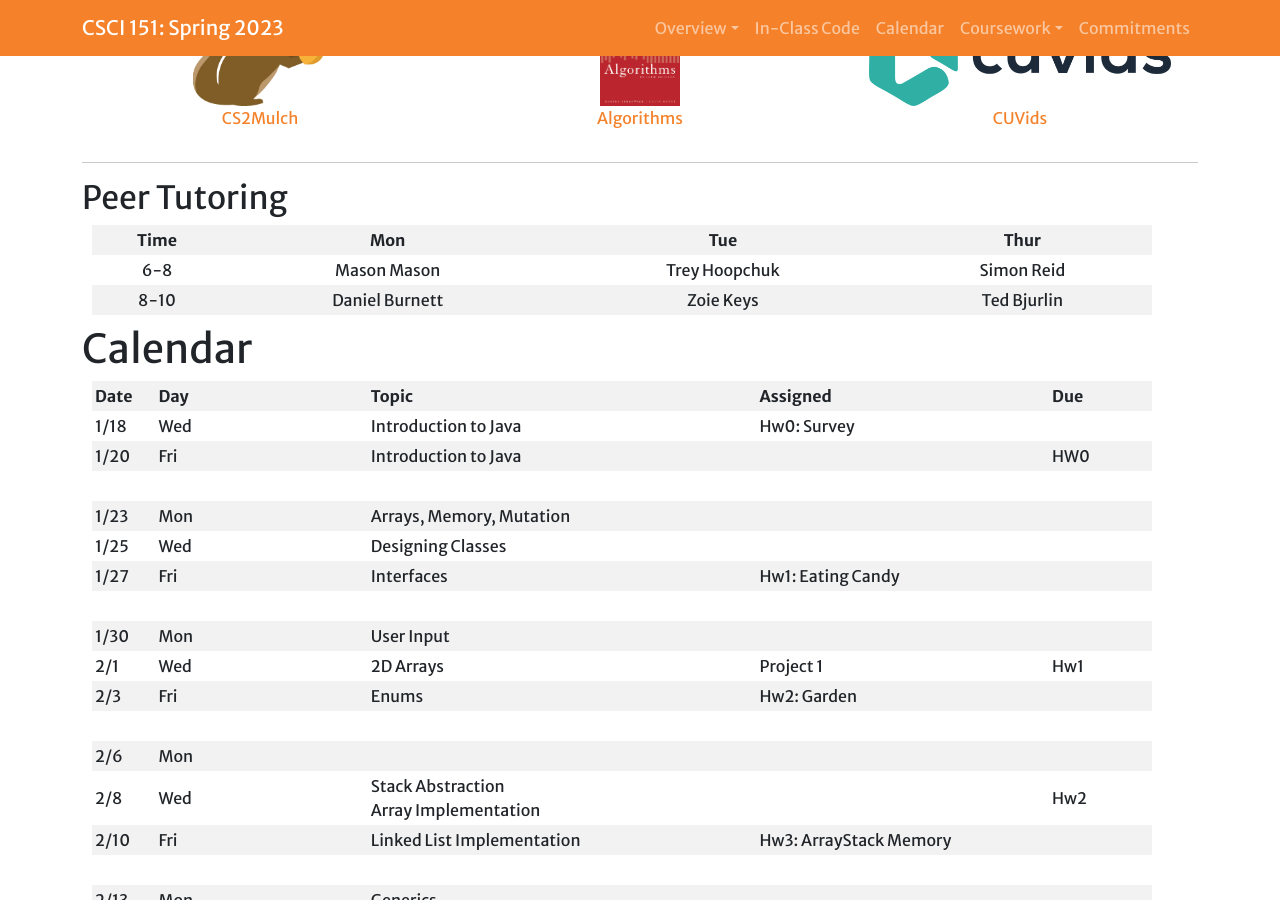
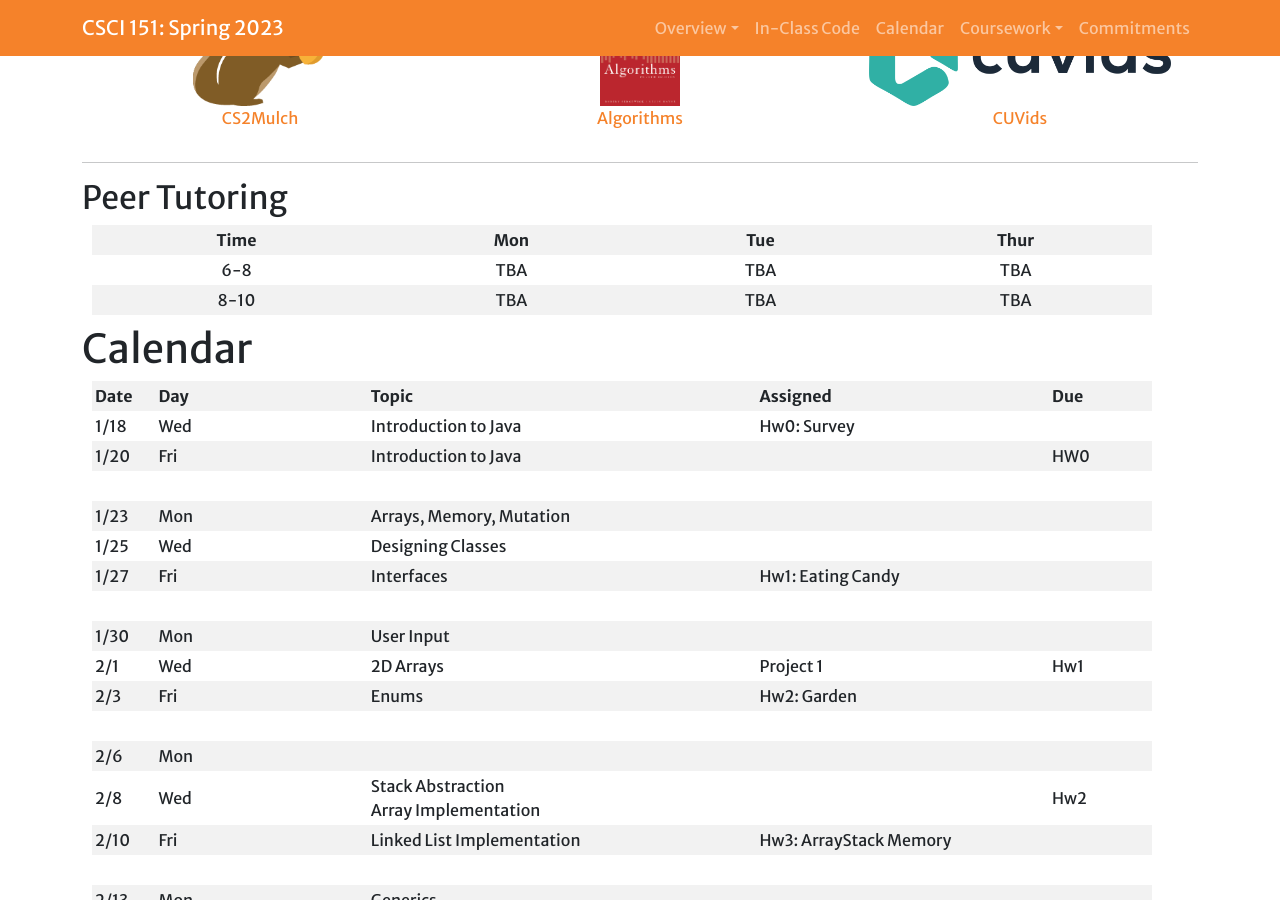
Before and after one commit to Hendrix-CS/csci151, a Jekyll site: the page built from index.md, in a window 1280 px wide and 900 px high, scrolled down 1468 px. Built offline with Jekyll 4.4.1, drawn with Linux system fonts in a browser that asks for light colours; a script that is not in the unit is left out; our own code applies the rules of GitHub Pages for plain Markdown files.

Commit message:
Merging updates.

```diff
--- a/index.md
+++ b/index.md
@@ -36,8 +36,8 @@ Upon completing this course, our goal is for you to be able to:
 
 | Time | Mon |	Tue	 | Thur |
 |:----:|:---:|:-----:|:----:|
-|6-8	|Mason Mason	|Trey Hoopchuk	|Simon Reid |
-|8-10	|Daniel Burnett	|Zoie Keys	 | Ted Bjurlin |
+|6-8	|TBA	|TBA	|TBA |
+|8-10	|TBA	|TBA	 | TBA |
 
 # Calendar
 
```
